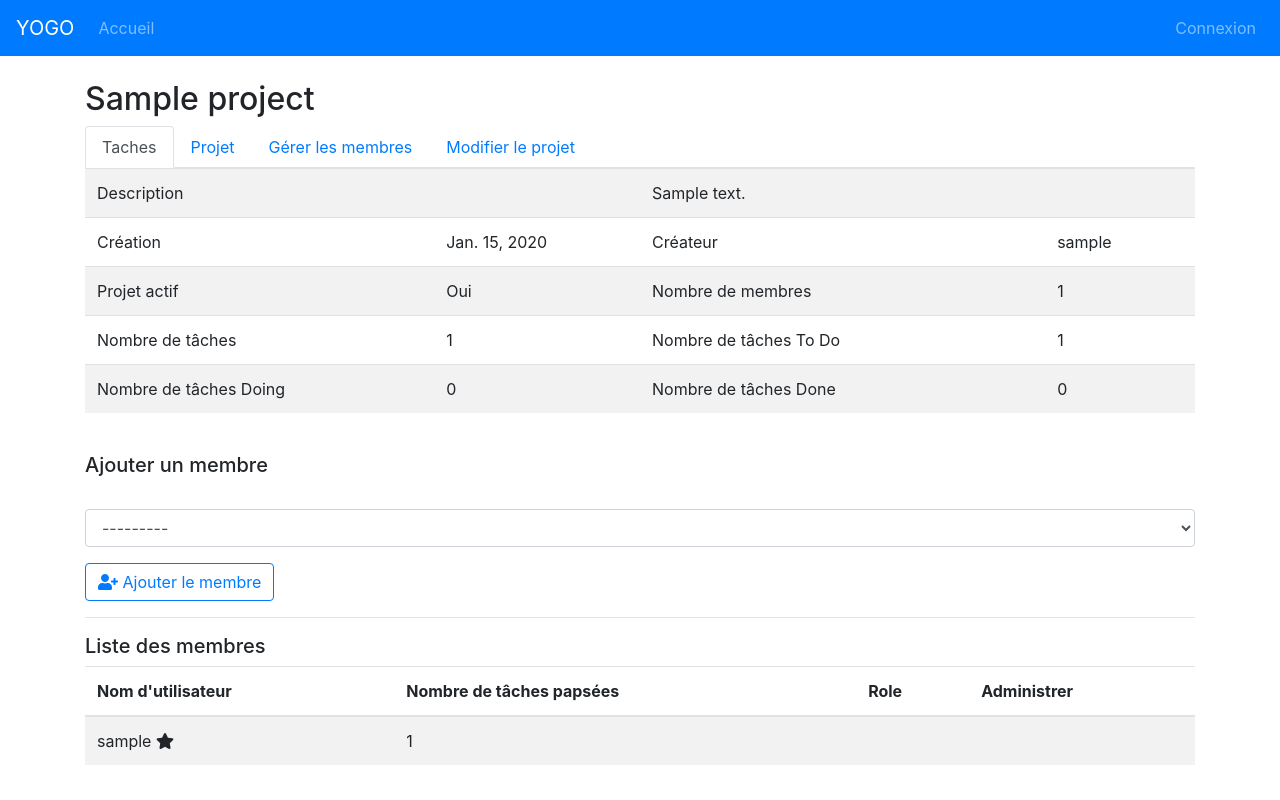
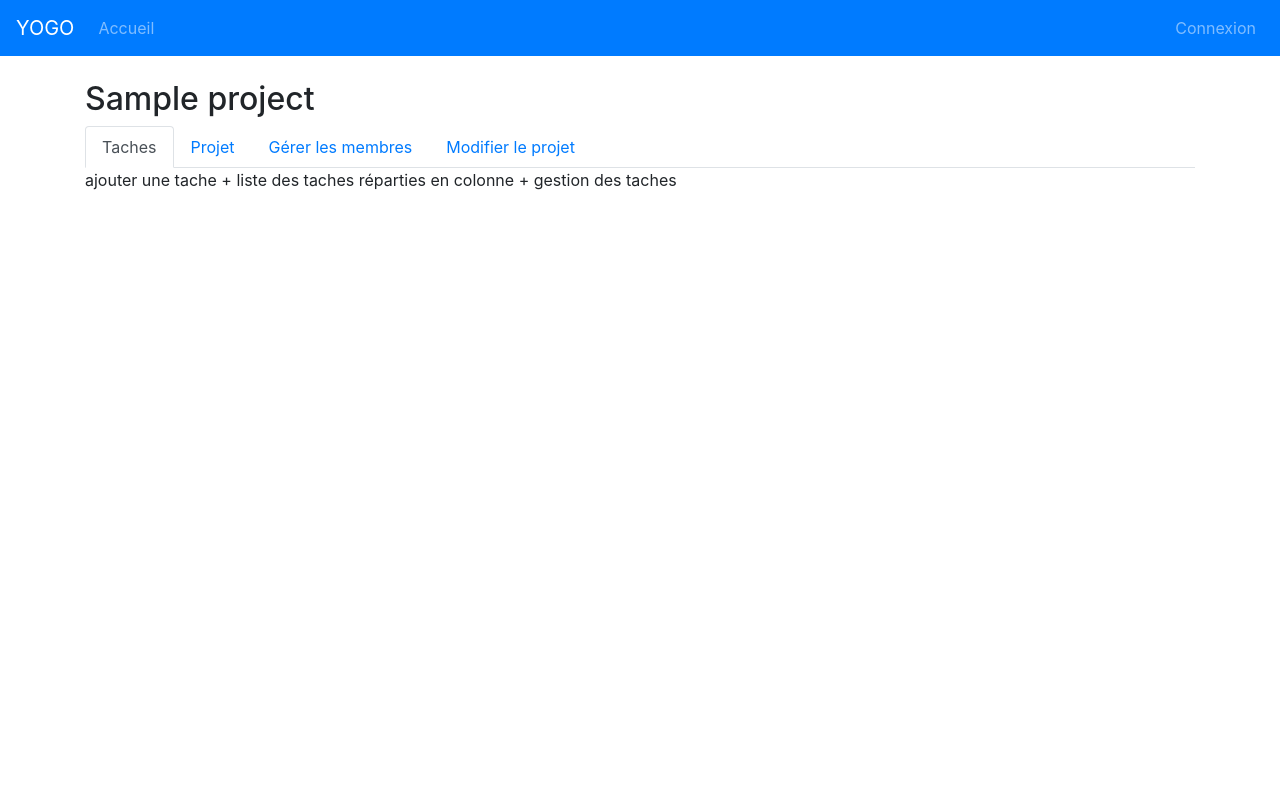
Before and after one commit to nanoy42/yogo, a Django app: page /projects/project/1 in a window 1280 px wide. Run offline with Django 3.2, Linux system fonts and the light colour scheme; tables that the repository leaves empty hold one stand-in row (values such as "Sample post"); some libraries are stand-ins or nearby versions.

Commit message:
Gestion projets

```diff
--- a/projects/templates/projects/project.html
+++ b/projects/templates/projects/project.html
@@ -5,22 +5,22 @@
 <h2>{{project.title}}</h2>
 <ul class="nav nav-tabs">
   <li class="nav-item">
-    <a class="nav-link active" href="#">Taches</a>
+    <a class="nav-link active" href="#" data-target="div_tasks" id="link_div_tasks">Taches</a>
   </li>
   <li class="nav-item">
-    <a class="nav-link" href="#">Projet</a>
+    <a class="nav-link" href="#" data-target="div_project" id="link_div_project">Projet</a>
   </li>
   <li class="nav-item">
-    <a class="nav-link" href="#">Gérer les membres</a>
+    <a class="nav-link" href="#" data-target="div_members" id="link_div_members">Gérer les membres</a>
   </li>
   <li class="nav-item">
-    <a class="nav-link" href="#">Modifier le projet</a>
+    <a class="nav-link" href="#" data-target="div_update" id="link_div_update">Modifier le projet</a>
   </li>
 </ul>
-<div id="div-tasks" style="display:none">
+<div id="div_tasks" style="display:block">
 ajouter une tache + liste des taches réparties en colonne + gestion des taches
 </div>
-<div id="div-project" style="display:block">
+<div id="div_project" style="display:none">
 <table class="table table-striped">
   <tbody>
     <tr>
@@ -53,7 +53,7 @@ ajouter une tache + liste des taches réparties en colonne + gestion des taches
   </tbody>
 </table>
 </div>
-<div id="div-members" style="display:block">
+<div id="div_members" style="display:none">
 <br>
 <h5>Ajouter un membre</h5>
 <form method="post" action="" class="form">
@@ -61,6 +61,9 @@ ajouter une tache + liste des taches réparties en colonne + gestion des taches
 	{% bootstrap_form addMemberForm %}
 	<button class="btn btn-outline-primary"><i class="fa fa-user-plus"></i> Ajouter le membre</button>
 </form>
+<hr>
+<h5>Passasse de créateur</h5>
+Désigner le nouveau créateur (chef de projet):
 <hr>
 <h5>Liste des membres</h5>
 <table class="table table-striped">
@@ -84,7 +87,30 @@ ajouter une tache + liste des taches réparties en colonne + gestion des taches
 	</tbody>
 </table>
 </div>
-<div id="div-update" style="display:none">
+<div id="div_update" style="display:none">
+<br>
+<h5>Modifier le projet</h5>
+<form action="" method="post" class="form">
+	{% csrf_token %}
+	{% bootstrap_form projectForm %}
+	<button class="btn btn-outline-primary"><i class="fa fa-pencil-alt"></i> Modifier</button>
+</form>
+<br>
+<br>
+</div>
 
-</div>
+
+<script>
+		$(document).ready(function(){
+			prec = "div_tasks"
+			$(".nav-link").click(function(){
+				$("#" + prec).attr('style','display:none');
+				$("#link_" + prec).removeClass("active");
+				$("#" + $(this).attr('data-target')).attr('style','display:block');
+				$("#link_" + $(this).attr('data-target')).addClass('active');
+				prec = $(this).attr('data-target');
+			});
+		});
+	</script>
+
 {% endblock %}
--- a/projects/views.py
+++ b/projects/views.py
@@ -45,7 +45,7 @@ def project(request, id):
     for user in project.users.all():
         taken_tasks.append(project.task_set.filter(userAssigned=user).count())
     memberForm = addMemberForm(request.POST or None, projectId=id)
-    projectForm = ProjectForm(request.POST or None)
+    projectForm = ProjectForm(request.POST or None, instance=project)
     if(memberForm.is_valid()):
         member = memberForm.cleaned_data['member']
         if member in project.users.all():
@@ -53,7 +53,11 @@ def project(request, id):
         else:
             project.users.add(member)
             messages.success(request, "L'utilisateur a bien été ajouté")
-    return render(request, 'projects/project.html', {'active': 2, 'project': project, 'todo': count_task_todo, 'doing': count_task_doing, 'done': count_task_done, 'taken_tasks': taken_tasks, 'addMemberForm': memberForm})
+    if(projectForm.is_valid()):
+        projectForm.save()
+        messages.success(request, 'Le projet a bien été modifié')
+        return redirect(reverse('projects:project', kwargs={'id':id}))
+    return render(request, 'projects/project.html', {'active': 2, 'project': project, 'todo': count_task_todo, 'doing': count_task_doing, 'done': count_task_done, 'taken_tasks': taken_tasks, 'addMemberForm': memberForm, 'projectForm': projectForm})
 
 
 def deleteUserFromProject(request, user_id, project_id):
```
Also changed, not shown: yogo/settings.py (+13 -1 lines).
